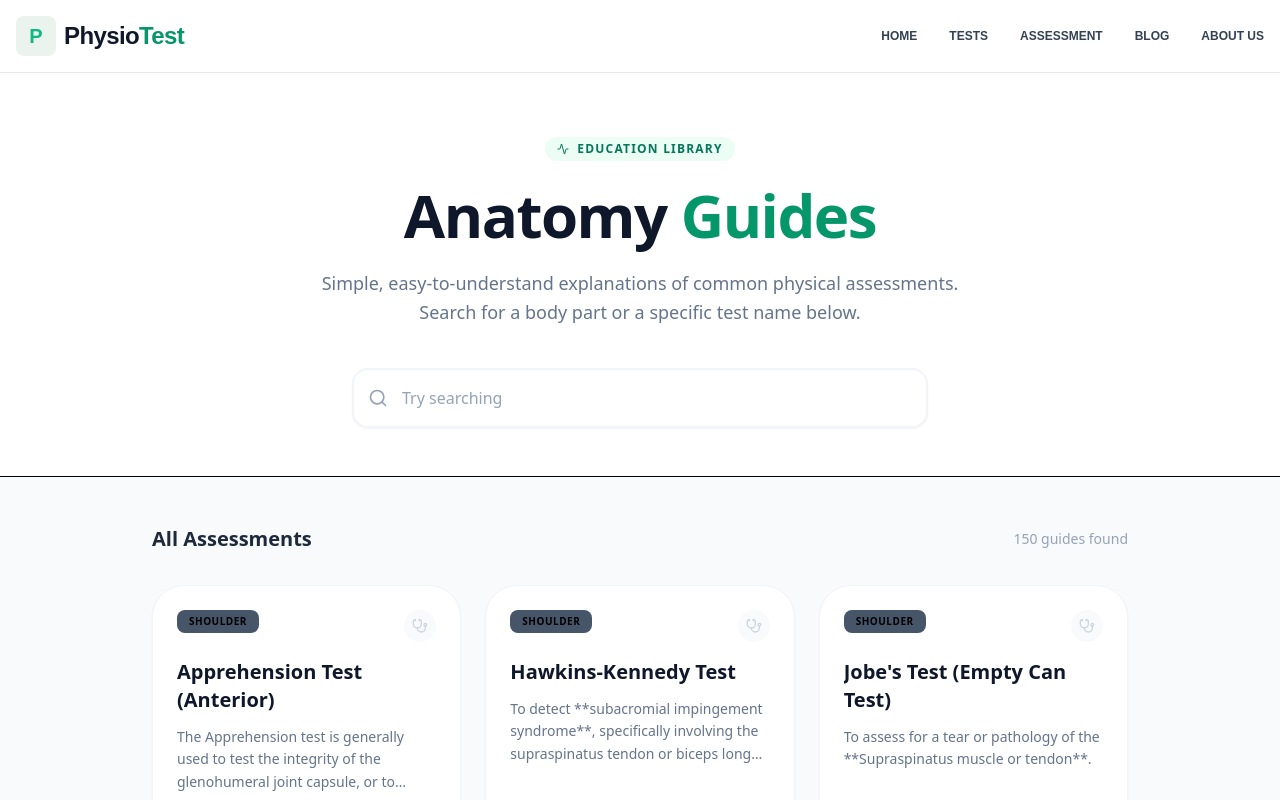
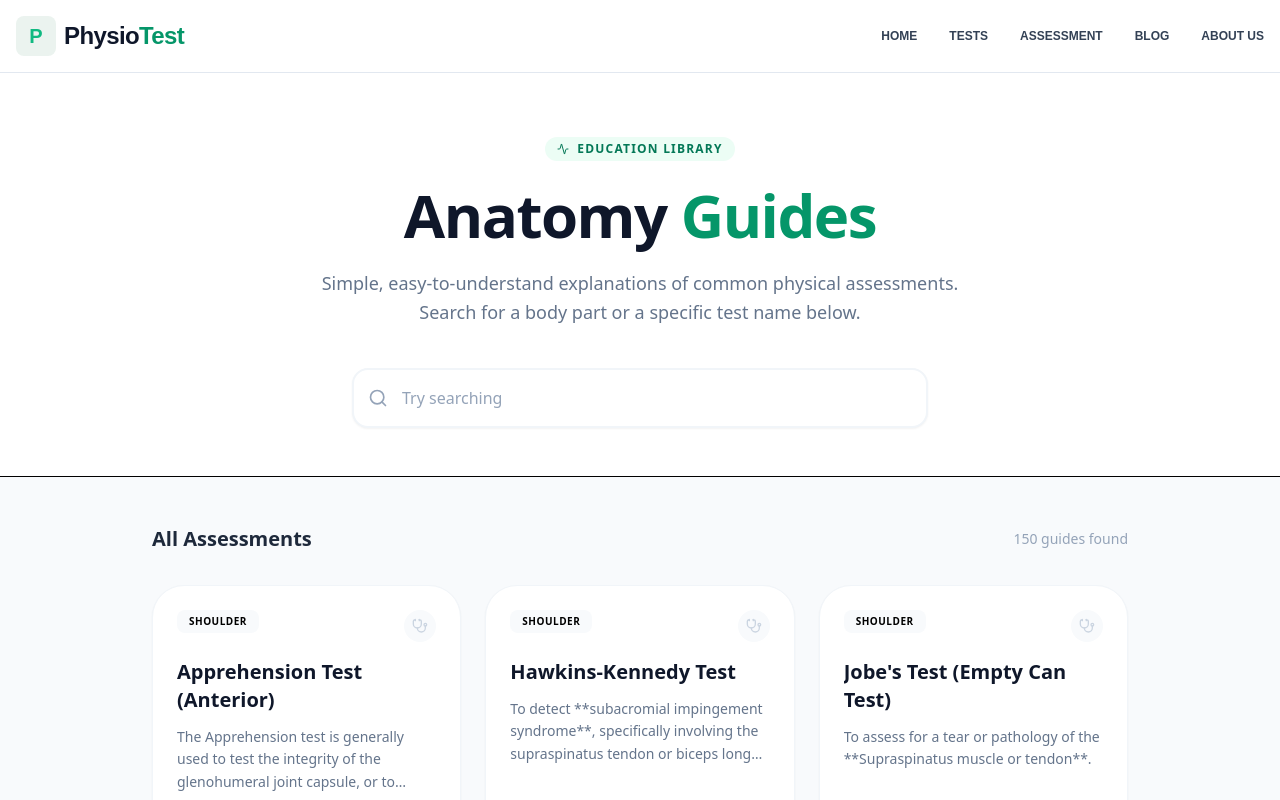
Before and after one commit to kul349/physio-tests-app, a React (Vite) app: page /page/test-details in a window 1280 px wide. Built offline with nearby package versions, Linux system fonts and the light colour scheme.

Commit message:
change in color

```diff
--- a/src/pages/TestDetailPage.jsx
+++ b/src/pages/TestDetailPage.jsx
@@ -88,7 +88,7 @@ function TestDetailPage() {
             >
               <div>
                 <div className="flex justify-between items-start mb-4">
-                  <span className="px-3 py-1 bg-slate-600 text-[10px] font-black uppercase tracking-wider rounded-lg group-hover:bg-emerald-50 group-hover:text-emerald-700 transition-colors">
+                  <span className="px-3 py-1 bg-slate-50 text-[10px] font-black uppercase tracking-wider rounded-lg group-hover:bg-emerald-50 group-hover:text-emerald-700 transition-colors">
                     {test.region}
                   </span>
                   <div className="p-2 rounded-full bg-slate-50 text-slate-300 group-hover:text-emerald-500 transition-colors">
```
